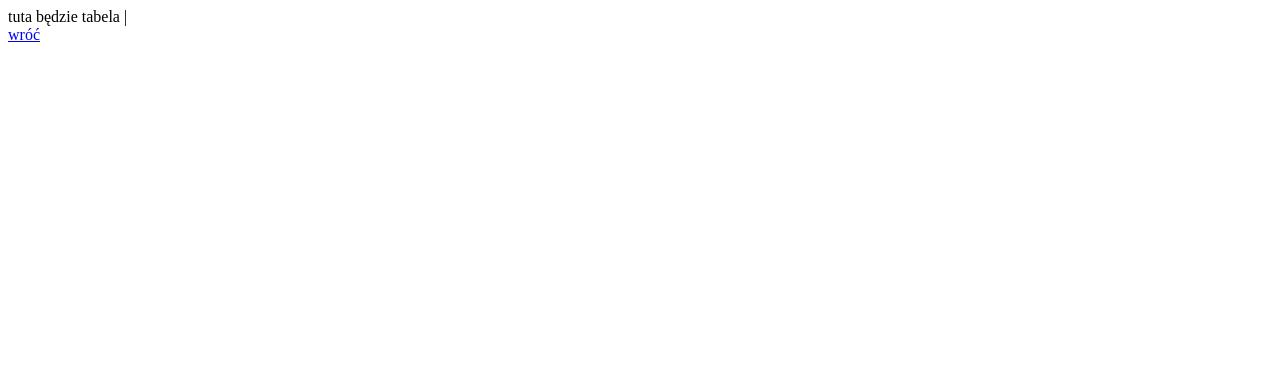
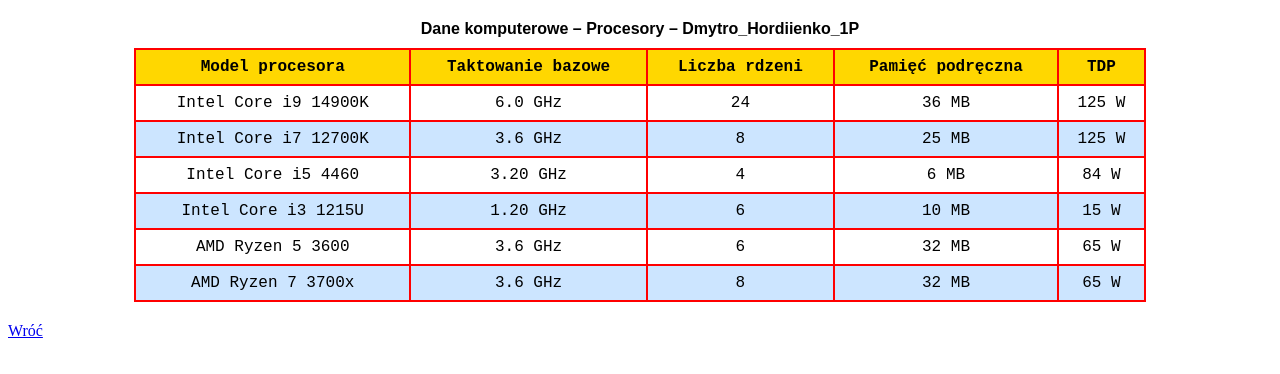
Before and after one commit to dmyhord28/zadania, a plain HTML site: page tabela_hordiienko.html in a window 1280 px wide. Drawn offline with Linux system fonts and the light colour scheme.

Commit message:
Add files via upload

```diff
--- a/tabela_hordiienko.html
+++ b/tabela_hordiienko.html
@@ -1,17 +1,100 @@
 <!DOCTYPE html>
-<html lang="pl-PL">
-<html>
-     <head>
-             <meta charset="utf-8">
-             <title> Hordiienko Dmytro-tabela      </title>
-     </head>
-    <body>
- tuta będzie tabela |<br>
+<html lang="pl">
+<head>
+    <meta charset="UTF-8">
+    <title>Dane komputerowe – Procesory</title>
+    <style>
+        table {
+            border-collapse: collapse;
+            width: 80%;
+            margin: 20px auto;
+            font-family: monospace, sans-serif;
+            text-align: center;
+        }
+        caption {
+            font-weight: bold;
+            margin-bottom: 10px;
+            font-family: fantasy, sans-serif;
+        }
+        th, td {
+            border: 2px solid red;
+            padding: 8px;
+        }
+        th {
+            background-color: gold;
+        }
+        tr:nth-child(even) td {
+            background-color: #cce5ff;
+        }
+        tr:nth-child(odd) td {
+            background-color: white;
+        }
+        footer {
+            text-align: left;
+            margin-left: 10%;
+            font-size: 14px;
+        }
+    </style>
+</head>
+<body>
 
+    <table>
+        <caption>Dane komputerowe – Procesory – Dmytro_Hordiienko_1P</caption>
+        <thead>
+            <tr>
+                <th>Model procesora</th>
+                <th>Taktowanie bazowe</th>
+                <th>Liczba rdzeni</th>
+                <th>Pamięć podręczna</th>
+                <th>TDP</th>
+            </tr>
+        </thead>
+        <tbody>
+            <tr>
+                <td>Intel Core i9 14900K</td>
+                <td>6.0 GHz</td>
+                <td>24</td>
+                <td>36 MB</td>
+                <td>125 W</td>
+            </tr>
+            <tr>
+                <td>Intel Core i7 12700K</td>
+                <td>3.6 GHz</td>
+                <td>8</td>
+                <td>25 MB</td>
+                <td>125 W</td>
+            </tr>
+            <tr>
+                <td>Intel Core i5 4460</td>
+                <td>3.20 GHz</td>
+                <td>4</td>
+                <td>6 MB</td>
+                <td>84 W</td>
+            </tr>
+            <tr>
+                <td>Intel Core i3 1215U</td>
+                <td>1.20 GHz</td>
+                <td>6</td>
+                <td>10 MB</td>
+                <td>15 W</td>
+            </tr>
+            <tr>
+                <td>AMD Ryzen 5 3600</td>
+                <td>3.6 GHz</td>
+                <td>6</td>
+                <td>32 MB</td>
+                <td>65 W</td>
+            </tr>
+            <tr>
+                <td>AMD Ryzen 7 3700x</td>
+                <td>3.6 GHz</td>
+                <td>8</td>
+                <td>32 MB</td>
+                <td>65 W</td>
+            </tr>
+        </tbody>
+    </table>
 
-
-
-
-<A HREF="index.html"> wróć </A>
-    </body>
-  </html>
+    <a href="index.html">Wróć</a>
+</body>
+</html>
```
